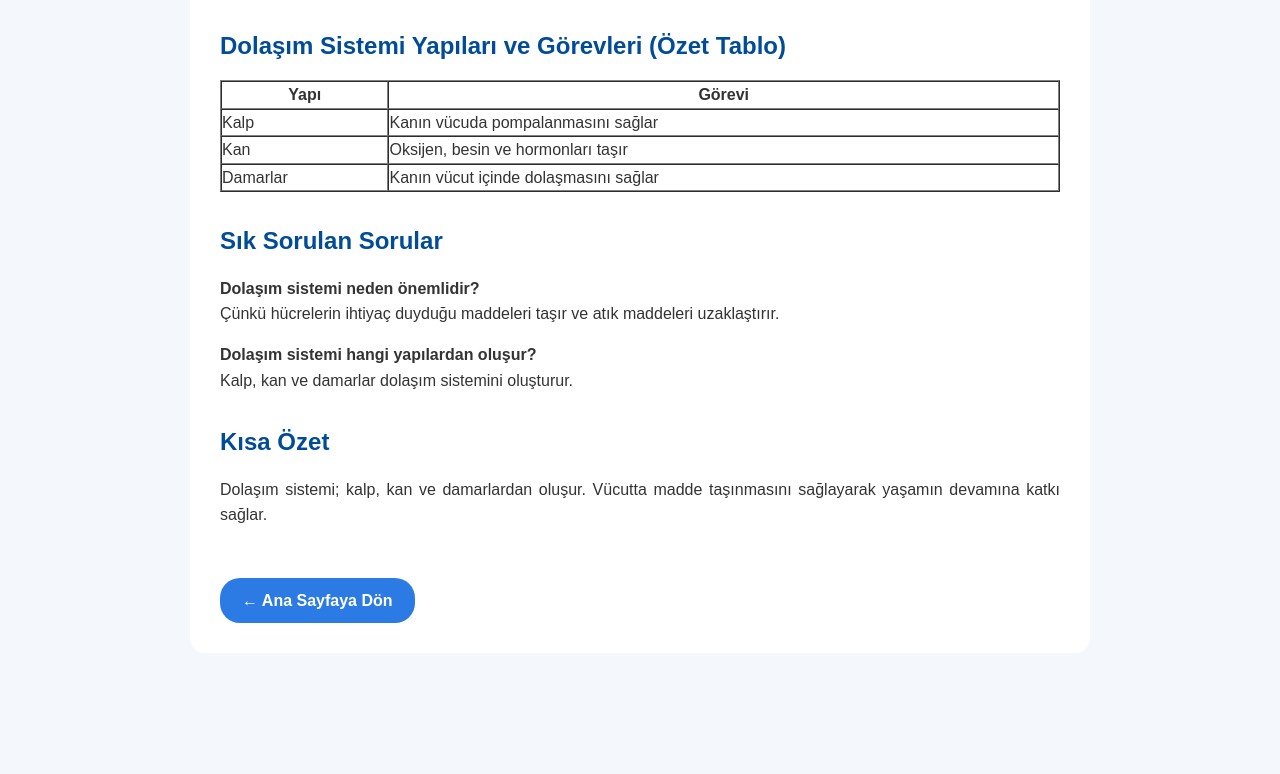
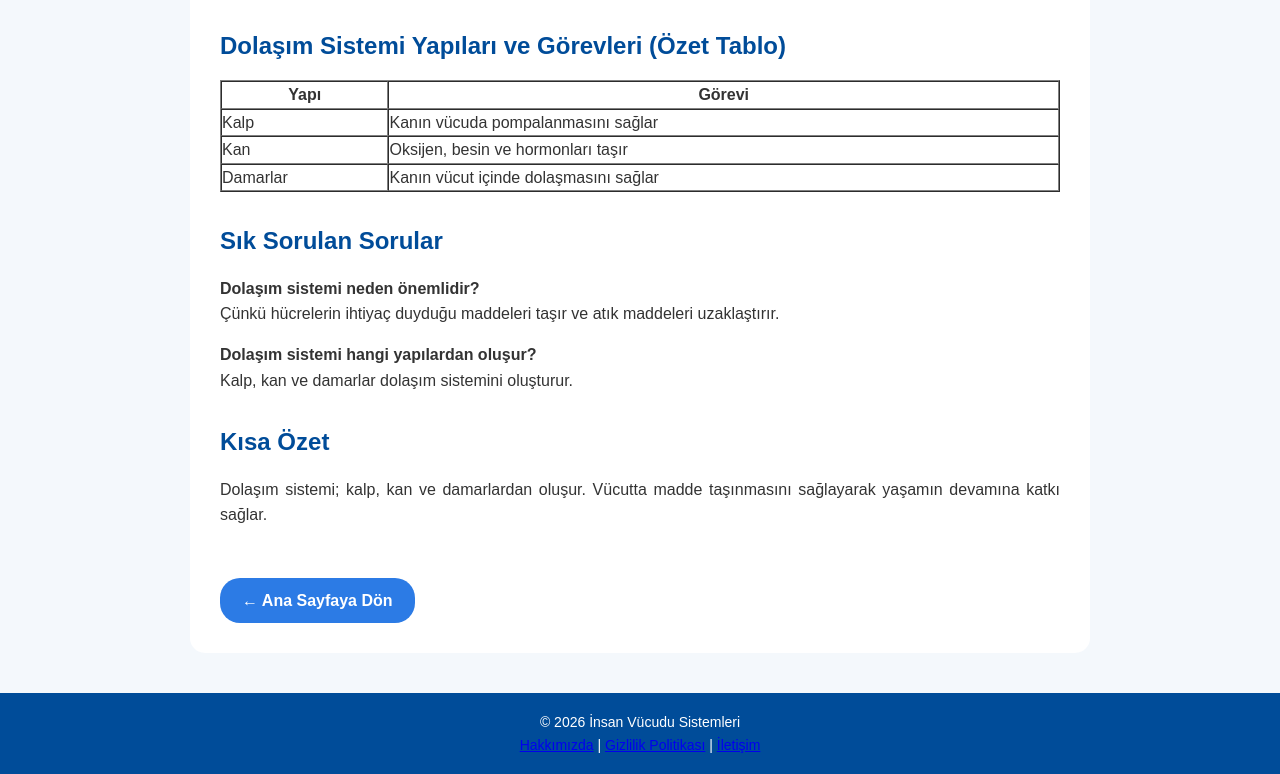
Before and after one commit to Sudenazagun-dot/sudenazagun-dot.github.io, a plain HTML site: page dolasim.html in a window 1280 px wide. Shown: the part 1144-1918 px from the top of the page. Before the commit the page ends 1837 px from the top, so only its background shows below. Drawn offline with Linux system fonts and the light colour scheme.

Commit message:
Update dolasim.html

```diff
--- a/dolasim.html
+++ b/dolasim.html
@@ -97,6 +97,13 @@
 
     <a href="index.html">← Ana Sayfaya Dön</a>
 </div>
-
+<footer>
+  <p>© 2026 İnsan Vücudu Sistemleri</p>
+  <p>
+    <a href="about.html">Hakkımızda</a> |
+    <a href="privacy.html">Gizlilik Politikası</a> |
+    <a href="mailto:agunsudenaz@gmail.com">İletişim</a>
+  </p>
+</footer>
 </body>
 </html>
```
